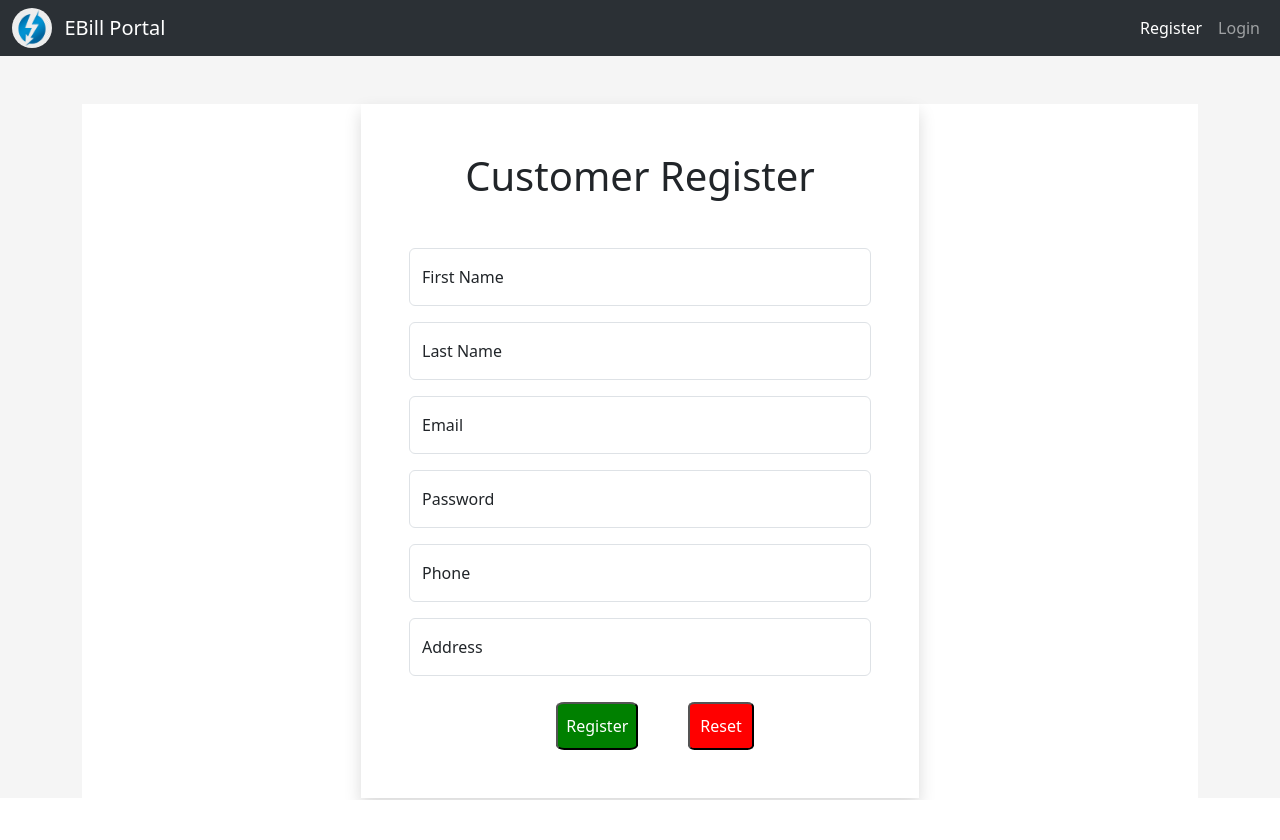
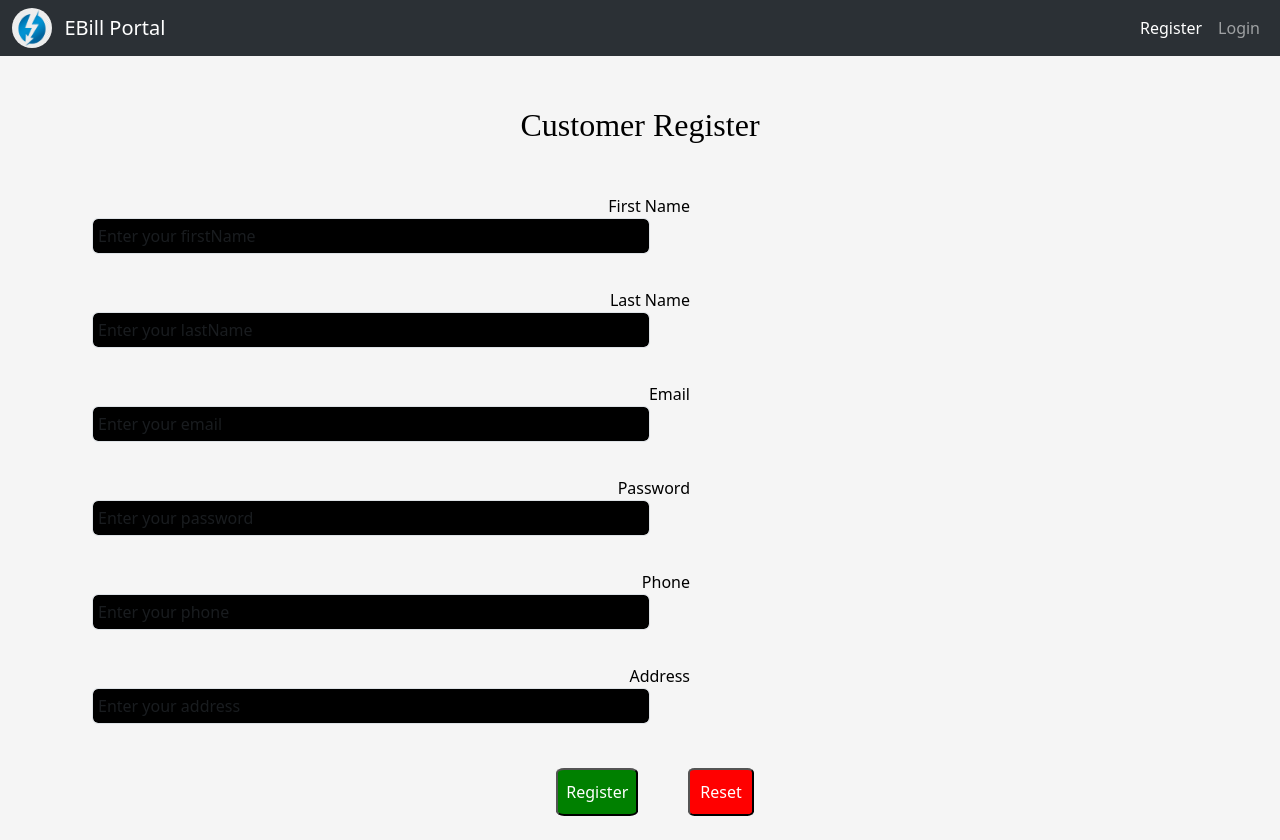
Before and after one commit to debjitpal5040/electricity-bill-management, an Angular app in the folder angular-frontend/: page /register in a window 1280 px wide. Before the commit the page ends 800 px from the top, so only its background shows below. Built offline with nearby package versions, Linux system fonts and the light colour scheme.

Commit message:
create + update + delete not working yet

```diff
--- a/angular-frontend/src/app/register/register.component.css
+++ b/angular-frontend/src/app/register/register.component.css
@@ -1,3 +1,45 @@
+.customer {
+    text-align: center;
+    color: black;
+    margin: 50px;
+    font-family: cursive;
+}
+
+.customer:hover {
+    color: green;
+    cursor: pointer;
+    transition: color 0.5s;
+    transform: scale(1.1);
+    transition: transform 0.5s;
+}
+
+.form {
+    text-align: center;
+}
+
+label {
+    color: black;
+    display: inline-block;
+    text-align: right;
+    width: 100px;
+}
+
+input[type=text],
+[type=number], [type=email], [type=password], [type=tel] {
+    background-color: black;
+    width: 50%;
+    padding: 5px;
+    margin-left: 10px;
+    margin-bottom: 10px !important;
+    color: white;
+}
+
+
+input:focus {
+    background-color: navy;
+}
+
+
 .submit {
     padding: 10px 8px;
     background-color: green;
--- a/angular-frontend/src/app/register/register.component.html
+++ b/angular-frontend/src/app/register/register.component.html
@@ -1,45 +1,43 @@
-<body>
+<div class="customer">
+    <h2>Customer Register</h2>
+</div>
 
-    <form class="col-lg-6 p-5 mx-auto mt-5 text-center shadow" ngNativeValidate autocomplete="on" (ngSubmit)="onSubmit()">
-        <h1 class="text-center mb-5">Customer Register</h1>
+<div class="form">
+    <form ngNativeValidate autocomplete="on" (ngSubmit)="onSubmit()">
+            <label for="firstName">First Name</label>
+            <input type="text" class="form-control" id="firstName" name="firstName" placeholder="Enter your firstName" [(ngModel)]="customer.firstName" required><br>
 
-        <div class="form-floating mb-3">
-            <input type="text" class="form-control" [(ngModel)]="customer.firstName" id="firstName" name="firstName"
-                placeholder="Enter your firstName" required>
-            <label for="firstName">First Name</label>
-        </div>
-        <div class="form-floating mb-3">
-            <input type="text" class="form-control" [(ngModel)]="customer.lastName" id="lastName" name="lastName"
-                placeholder="Enter your lastName" required>
             <label for="lastName">Last Name</label>
-        </div>
-        <div class="form-floating mb-3">
-            <input type="email" class="form-control" [(ngModel)]="customer.email" id="email" name="email"
-                placeholder="Enter your email" required>
+            <input type="text" class="form-control" id="lastName" name="lastName"
+            placeholder="Enter your lastName" [(ngModel)]="customer.lastName" required><br>
+
+
             <label for="email">Email</label>
-        </div>
-        <div class="form-floating mb-3">
-            <input type="password" class="form-control" [(ngModel)]="customer.password" id="password" name="password"
-                placeholder="Enter your password" required>
+            <input type="email" class="form-control" id="email" name="email"
+            placeholder="Enter your email" [(ngModel)]="customer.email" required><br>
+
+
             <label for="password">Password</label>
-        </div>
-        <div class="form-floating mb-3">
-            <input type="tel" class="form-control" [(ngModel)]="customer.phone" id="phone" name="phone"
-                placeholder="Enter your phone" required>
+            <input type="password" class="form-control" id="password" name="password"
+            placeholder="Enter your password" [(ngModel)]="customer.password" required><br>
+
+
             <label for="phone">Phone</label>
-        </div>
-        <div class="form-floating mb-3">
-            <input type="text" class="form-control" [(ngModel)]="customer.address" id="address" name="address"
-                placeholder="Enter your address" required>
+            <input type="tel" class="form-control" id="phone" name="phone"
+            placeholder="Enter your phone" [(ngModel)]="customer.phone" required><br>
+
+
             <label for="address">Address</label>
-        </div>
+            <input type="text" class="form-control" id="address" name="address"
+            placeholder="Enter your address" [(ngModel)]="customer.address" required><br>
 
         <button class="submit" type="submit">Register</button>
         <button class="reset" type="reset">Reset</button>
-
     </form>
 
-</body>
+</div><br>
+
+
 <script src="https://cdnjs.cloudflare.com/ajax/libs/font-awesome/6.5.1/js/all.min.js"
     integrity="sha512-GWzVrcGlo0TxTRvz9ttioyYJ+Wwk9Ck0G81D+eO63BaqHaJ3YZX9wuqjwgfcV/MrB2PhaVX9DkYVhbFpStnqpQ=="
     crossorigin="anonymous" referrerpolicy="no-referrer"></script>
--- a/angular-frontend/src/app/register/register.component.ts
+++ b/angular-frontend/src/app/register/register.component.ts
@@ -25,11 +25,7 @@
   }
 
   goToCustomerList() {
-    this.router.navigate(['/customer-list']);
-  }
-
-  goToLogin() {
-    this.router.navigate(['/login']);
+    this.router.navigate(['/admin/customer-list']);
   }
 
   onSubmit() {
```
Also changed, not shown: 1 other file (tests, documents, lock files or other folders).
